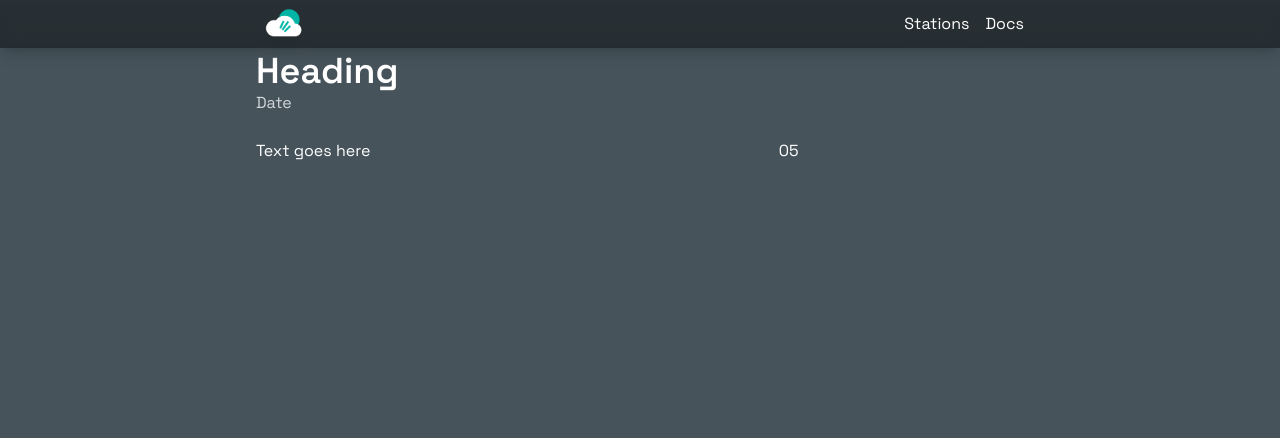
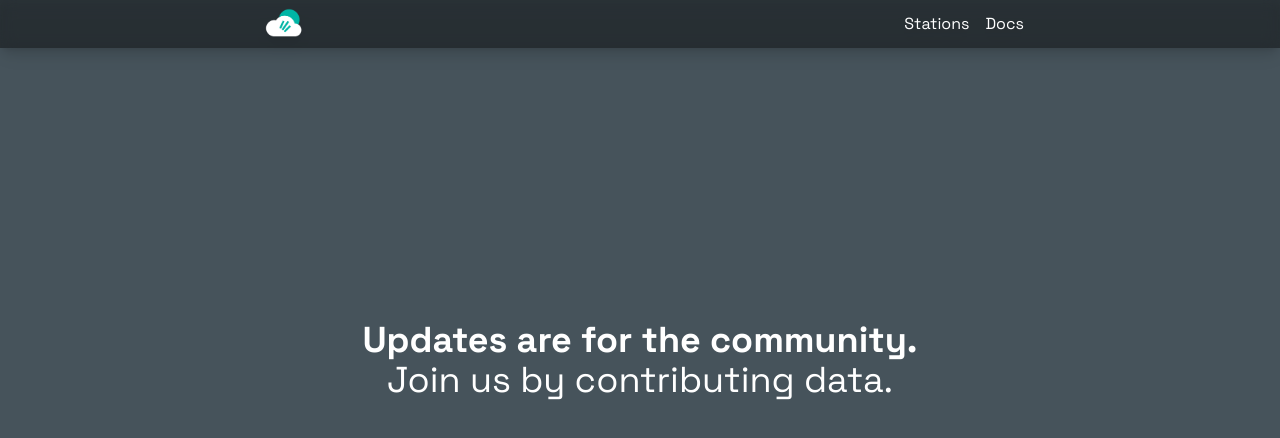
Before and after one commit to kevinchiuu/blog, a SvelteKit app: page / in a window 1280 px wide. Shown: the top 438 px of the page. Built offline with nearby package versions, Linux system fonts and the light colour scheme.

Commit message:
add a landing page for the blog

```diff
--- a/src/routes/+page.svelte
+++ b/src/routes/+page.svelte
@@ -1,14 +1,10 @@
-<div class="bg-primary-bg h-screen text-white flex flex-col flex-grow">
-    <div class="pt-[4%] mx-[20%]">
-
-        <div class="mb-5">
-            <h1 class="text-4xl font-semibold"> Heading </h1>
-            <h1 class="pb-1 text-gray-300"> Date </h1>
+<div class="bg-primary-bg h-screen text-white flex items-start justify-center">
+    <div class="text-center mt-[40vh]">
+        <div class="text-4xl font-bold">
+            Updates are for the community.
         </div>
-
-        <div class="grid grid-cols-3 gap-4">
-            <div class="col-span-2 ..."> Text goes here </div>
-            <div class="">05</div>
+        <div class="text-4xl ">
+            Join us by contributing data.
         </div>
     </div>
 </div>
```
